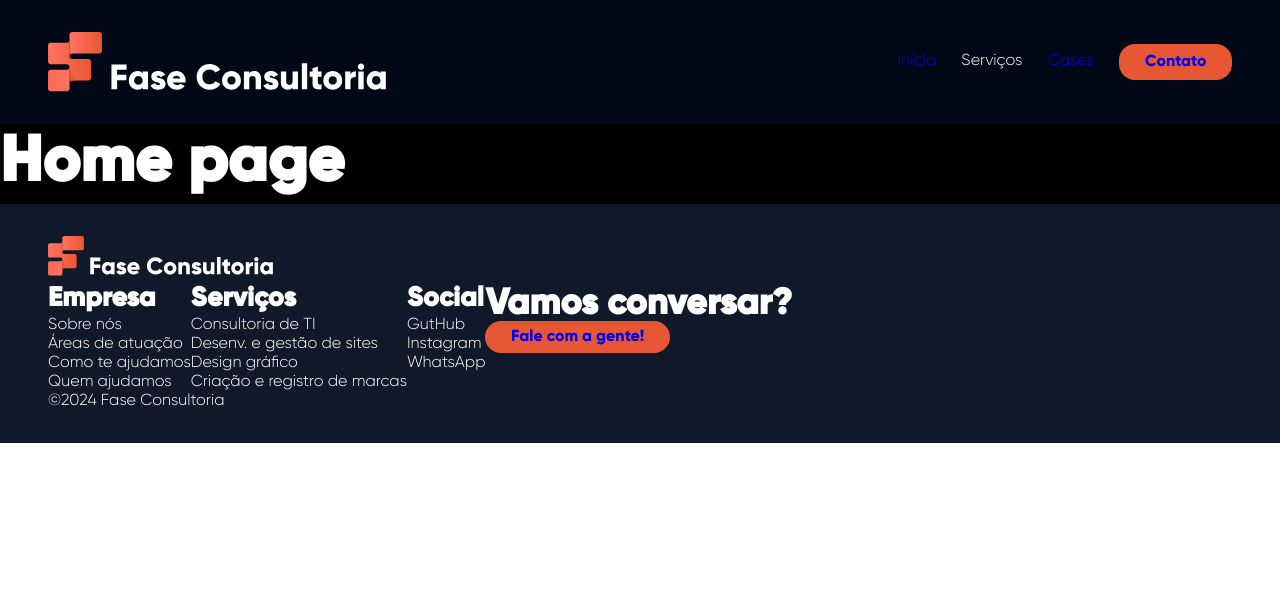
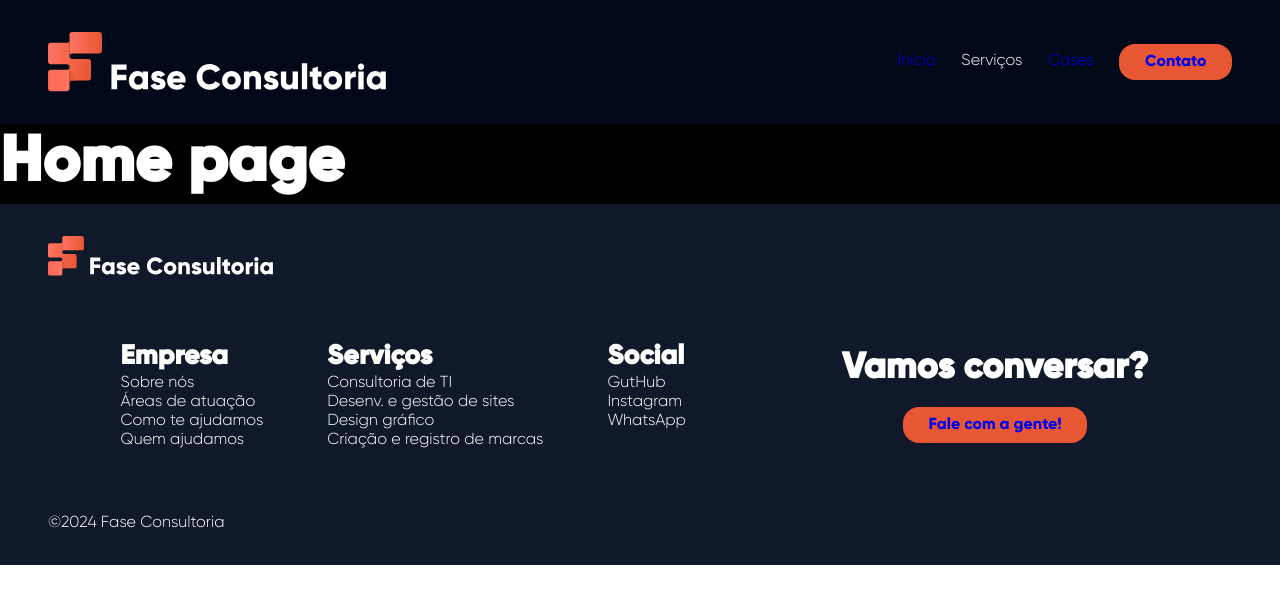
Before and after one commit to LeonardoLeite/fase-consultoria, a Vue app: page / in a window 1280 px wide. Shown: the top 604 px of the page. Built offline with nearby package versions, Linux system fonts and the light colour scheme.

Commit message:
Update TheFooter.vue
Minor update of the footer component, focused on the CSS

```diff
--- a/src/components/layouts/TheFooter.vue
+++ b/src/components/layouts/TheFooter.vue
@@ -3,7 +3,9 @@
   <footer>
     <img src="../../assets/images/horizontallogo.svg" alt="Company logo" />
     <div id="menu">
+      <div id="menuLeft">
         <div id="company">
+          <!-- TODO substituir os elementos p por router-links -->
           <h3>Empresa</h3>
           <p>Sobre nós</p>
           <p>Áreas de atuação</p>
@@ -18,10 +20,12 @@
           <p>Criação e registro de marcas</p>
         </div>
         <div id="Social">
+          <!-- TODO pintar os links com as cores das redes -->
           <h3>Social</h3>
           <p>GutHub</p>
           <p>Instagram</p>
           <p>WhatsApp</p>
+        </div>
       </div>
       <div id="letsTalk">
         <h2>Vamos conversar?</h2>
@@ -46,14 +50,34 @@ export default {
 <style scoped>
 footer {
   background-color: var(--main-blue-color);
+  display: flex;
+  flex-direction: column;
+  gap: 4rem;
   padding: 2rem 3rem;
 }
 
 img {
   max-height: 40px;
+  align-self: flex-start;
 }
 
 #menu {
   display: flex;
 }
+
+#menuLeft {
+  width: 60%;
+  display: flex;
+  justify-content: center;
+  gap: 4rem;
+}
+
+#letsTalk {
+  width: 40%;
+  display: flex;
+  flex-direction: column;
+  justify-content: center;
+  align-items: center;
+  gap: 1rem;
+}
 </style>
```
Lines whose indentation alone changed are shown as unchanged.
